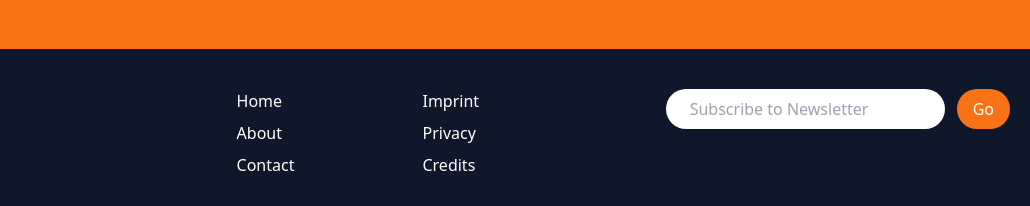
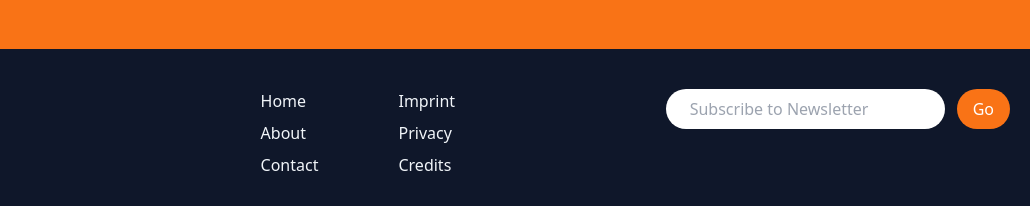
Before and after one commit to Karim-Akl/TailWind, a plain HTML site: page index.html in a window 1280 px wide. Shown: the part 1480-1686 px from the top of the page, 250-1280 px from the left. Drawn offline with nearby package versions, Linux system fonts and the light colour scheme.

Commit message:
Update index.html

```diff
--- a/index.html
+++ b/index.html
@@ -130,10 +130,10 @@ ul {
 
   <div class="md:hidden rounded-xl">
       <div id="mobile-menu" class=" rounded-xl absolute flex hidden flex-col items-center space-y-4 font-bold bg-gray-50 py-8 left-6 right-6 drop-shadow-lg border border-gray-300">
-          <a href="#">Portfolio</a>
-          <a href="#">About</a>
-          <a href="#">Contact</a>
-          <a href="#">Social</a>
+          <a href="#"class="text-slate-900 hover:text-orange-500">Portfolio</a>
+          <a href="#"class="text-slate-900 hover:text-orange-500">About</a>
+          <a href="#"class="text-slate-900 hover:text-orange-500">Contact</a>
+          <a href="#"class="text-slate-900 hover:text-orange-500">Social</a>
           <a href="#" class="py-2 px-6 rounded-full text-white bg-orange-500 hover:bg-slate-900 transition-all ease-in-out">Call Me</a>
       </div>
   </div>
@@ -311,16 +311,16 @@ ul {
                   </div>
               </div>
 
-              <div class="flex justify-around space-x-32">
+              <div class="flex justify-around md:space-x-20">
                   <div class="flex flex-col space-y-2">
-                      <a href="#" class="hover:text-slate-300">Home</a>
-                      <a href="#" class="hover:text-slate-300">About</a>
-                      <a href="#" class="hover:text-slate-300">Contact</a>
+                      <a href="#" class="text-slate-100 hover:text-orange-500">Home</a>
+                      <a href="#" class="text-slate-100 hover:text-orange-500">About</a>
+                      <a href="#" class="text-slate-100 hover:text-orange-500">Contact</a>
                   </div>
                   <div class="flex flex-col space-y-2">
-                      <a href="#" class="hover:text-slate-300">Imprint</a>
-                      <a href="#" class="hover:text-slate-300">Privacy</a>
-                      <a href="#" class="hover:text-slate-300">Credits</a>
+                      <a href="#" class="text-slate-100 hover:text-orange-500 ">Imprint</a>
+                      <a href="#" class="text-slate-100 hover:text-orange-500">Privacy</a>
+                      <a href="#" class="text-slate-100 hover:text-orange-500">Credits</a>
                   </div>
               </div>
 
```
